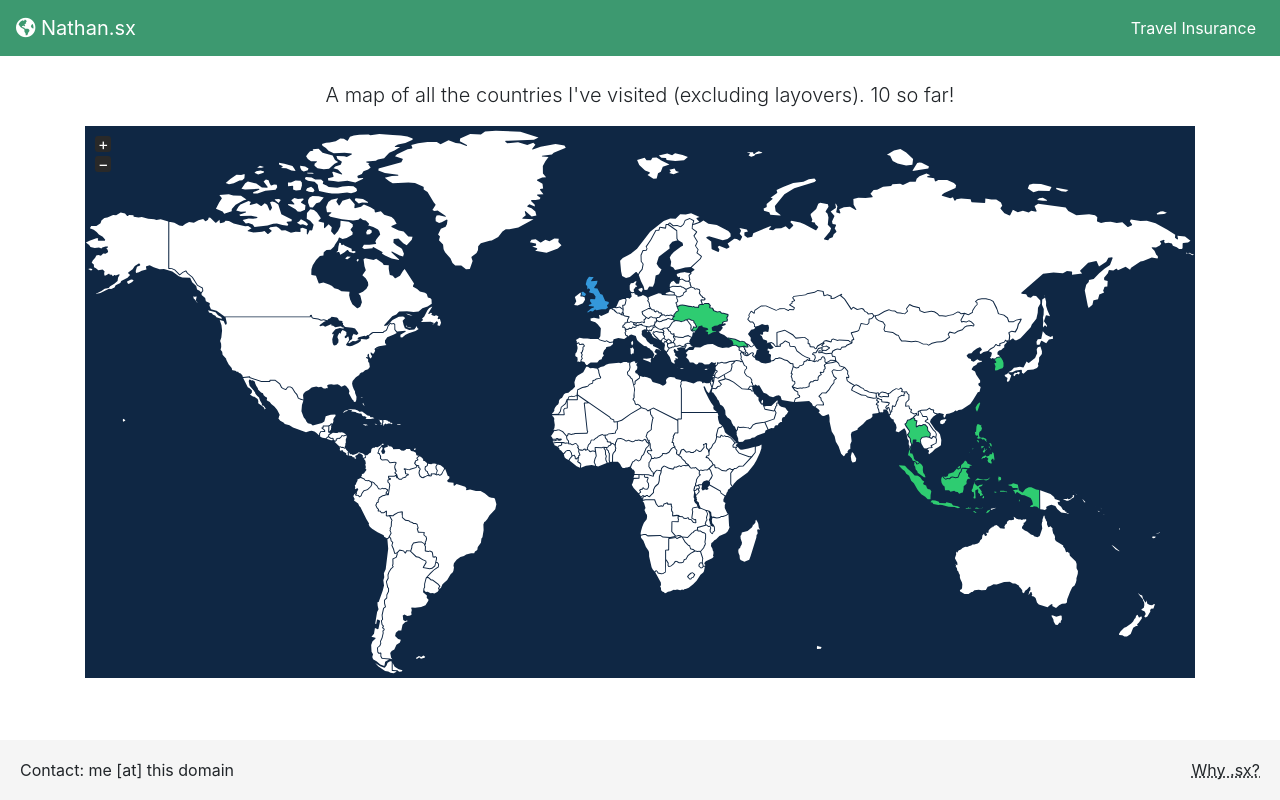
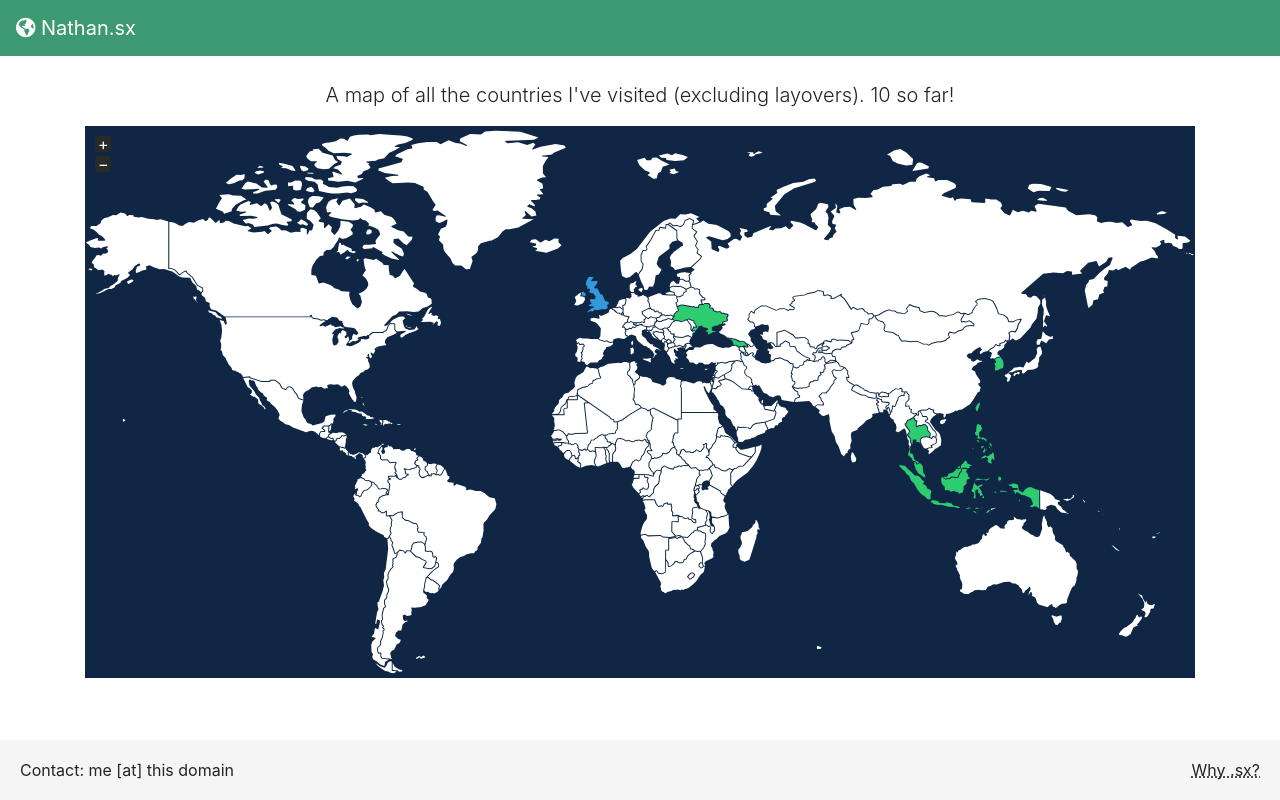
Before and after one commit to nmalcolm/map.travel.nathan.sx, a plain HTML site: page index.html in a window 1280 px wide. Drawn offline with nearby package versions, Linux system fonts and the light colour scheme.

Commit message:
Update index.html

```diff
--- a/index.html
+++ b/index.html
@@ -42,7 +42,7 @@
 
       <ul class="navbar-nav flex-row ml-md-auto d-none d-md-flex">
         <li class="nav-item active">
-          <a class="nav-link" href="https://insurance.travel.nathan.sx" target="_blank">Travel Insurance</a>
+          <!-- <a class="nav-link" href="https://insurance.travel.nathan.sx" target="_blank">Travel Insurance</a> -->
         </li>
       </ul>
     </nav>
```
